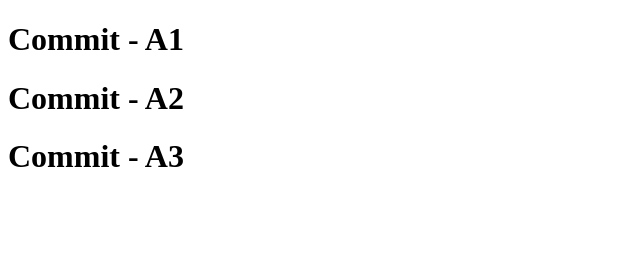
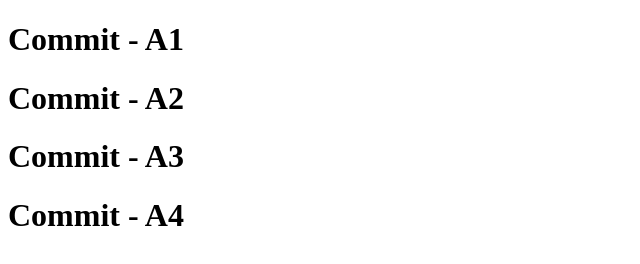
Before and after one commit to hoanntf9/git-course, a plain HTML site: page index.html in a window 1280 px wide. Shown: the whole page, without its empty margins (0-640 px from the left). Drawn offline with Linux system fonts and the light colour scheme.

Commit message:
Commit A4

```diff
--- a/index.html
+++ b/index.html
@@ -12,6 +12,7 @@
   <h1>Commit - A2</h1>
 
   <h1>Commit - A3</h1>
+  <h1>Commit - A4</h1>
 
 </body>
 
```
